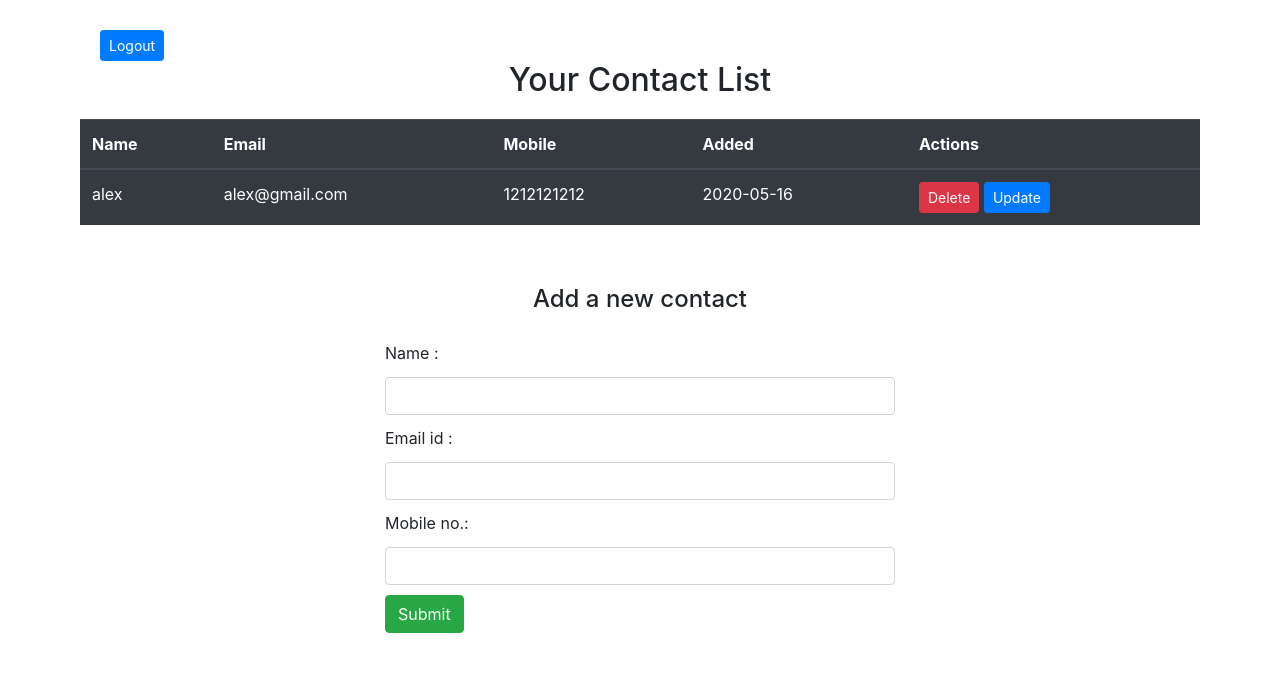
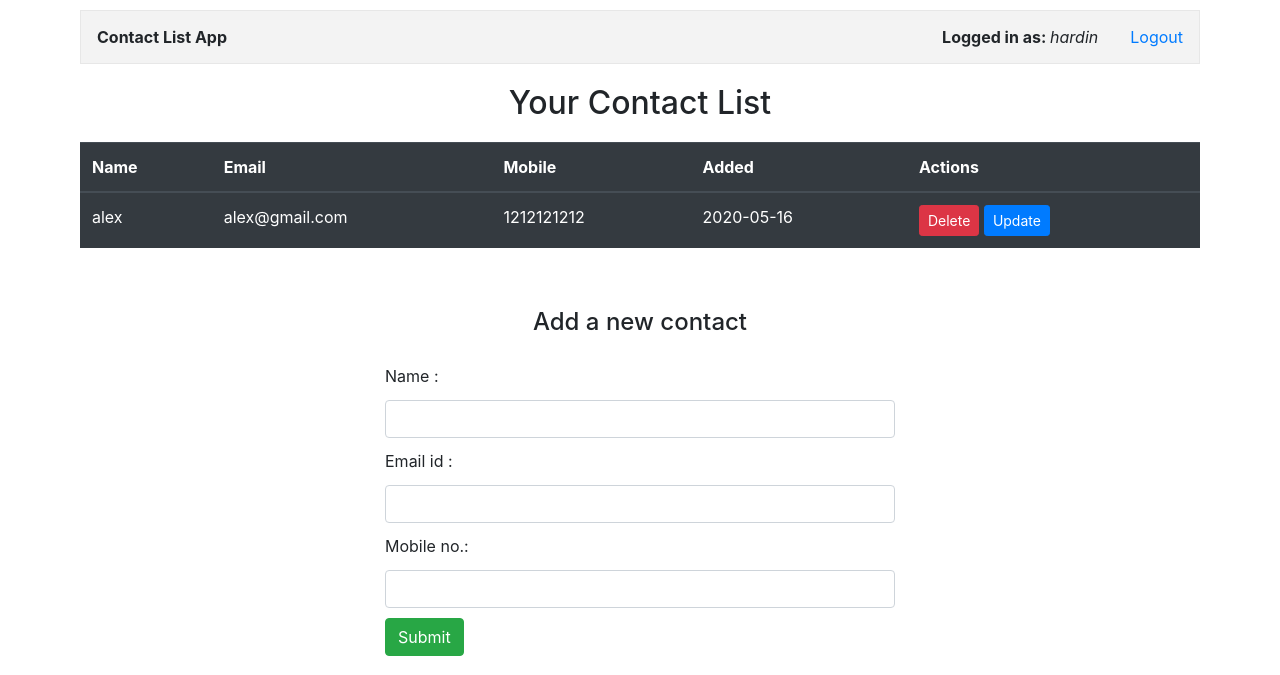
Before and after one commit to hrivu21/ContactList, a Flask app: page /2/contact_list in a window 1280 px wide. Shown: the top 675 px of the page. Run offline with Flask 2, Linux system fonts and the light colour scheme; a user stored in the database is signed in; data comes from the database, SQL or seed files in the repository; some libraries are stand-ins or nearby versions.

Commit message:
added nav bar

```diff
--- a/project/contacts_app/routes.py
+++ b/project/contacts_app/routes.py
@@ -54,7 +54,7 @@ def login():
             return redirect("/login")
 
         login_user(user)
-        flash(f'{username} logged in', 'success')
+        # flash(f'{username} logged in', 'success')
         return redirect(f"/{user.id}/contact_list")
 
     return render_template("login.html", form=form)
--- a/project/contacts_app/static/css/main.css
+++ b/project/contacts_app/static/css/main.css
@@ -1,48 +1,31 @@
-body, html{
-    margin : 100;
-    font-family: Georgia, 'Times New Roman', Times, serif;
+ul {
+  list-style-type: none;
+  margin: 0;
+  padding: 0;
+  overflow: hidden;border: 1px solid #e7e7e7;
+  background-color: #f3f3f3;
 }
 
-.content{
-    margin: 0 auto;
-    width: 1000px;
+li {
+  float: left;
 }
 
-.content_section{
-    margin-left: 20%;
-    margin-right: 20%;
-
-    /*background: #57fadf73;*/
-    /*border: 3px solid #024870be;*/
-    /*border-radius: 20px;*/
-
+li a {
+  display: block;
+  text-align: center;
+  padding: 14px 16px;
+  text-decoration: none;
 }
 
-table, td, th{
-    border: 3 px solid #b00;
+/* Change the link color to #111 (black) on hover */
+li a:hover {
+  background-color: #c4c4c4;
+  color: #111;
 }
 
-
-table{
-    border-collapse: collapse;
-    width: 50%;
+ul {
+  border: 1px solid #e7e7e7;
+  background-color: #f3f3f3;
+  position: sticky;
+  top: 0;
 }
-
-th{
-    height: 30px;
-}
-
-td{
-    text-align: left;
-    padding: 5px;
-}
-
-.form{
-    padding-left:25%;
-    padding-right:25%;
-    margin-top: 10px;
-}
-
-#content{
-    width: 70%
-}
--- a/project/contacts_app/templates/base.html
+++ b/project/contacts_app/templates/base.html
@@ -15,6 +15,7 @@
       integrity="sha384-ggOyR0iXCbMQv3Xipma34MD+dH/1fQ784/j6cY/iJTQUOhcWr7x9JvoRxT2MZw1T"
       crossorigin="anonymous"
     />
+
     {% block head %}{% endblock %}
   </head>
 
--- a/project/contacts_app/templates/index.html
+++ b/project/contacts_app/templates/index.html
@@ -1,14 +1,22 @@
 {% extends 'base.html' %}
 
 {%block head%}
-    <!-- <link rel="stylesheet" type="text/css" href="{{ url_for('static', filename='css/main.css') }}"> -->
+    <link rel="stylesheet" type="text/css" href="{{ url_for('static', filename='css/main.css') }}">
 
     <title>Contacts</title>
 {%endblock%}
 
 {% block body %}
+    <div class="topnav">
+        <ul>
+            <li><a><strong>Contact List App</strong></a></li>
+            <li style="float:right"><a  href="{{ url_for('logout')}}">Logout</a></li>
+            <li style="float:right"><a><b>Logged in as: </b><i>{{user.username}}</i></a></li>
+        </ul>
+    </div>
+
     <div style="margin: 20px">
-        <a href="{{ url_for('logout')}}" class="btn btn-primary btn-sm">Logout</a>
+        <!-- <a href="{{ url_for('logout')}}" class="btn btn-primary btn-sm">Logout</a>        -->
         <h2 align="center">Your Contact List</h2>
 
     </div>
```
